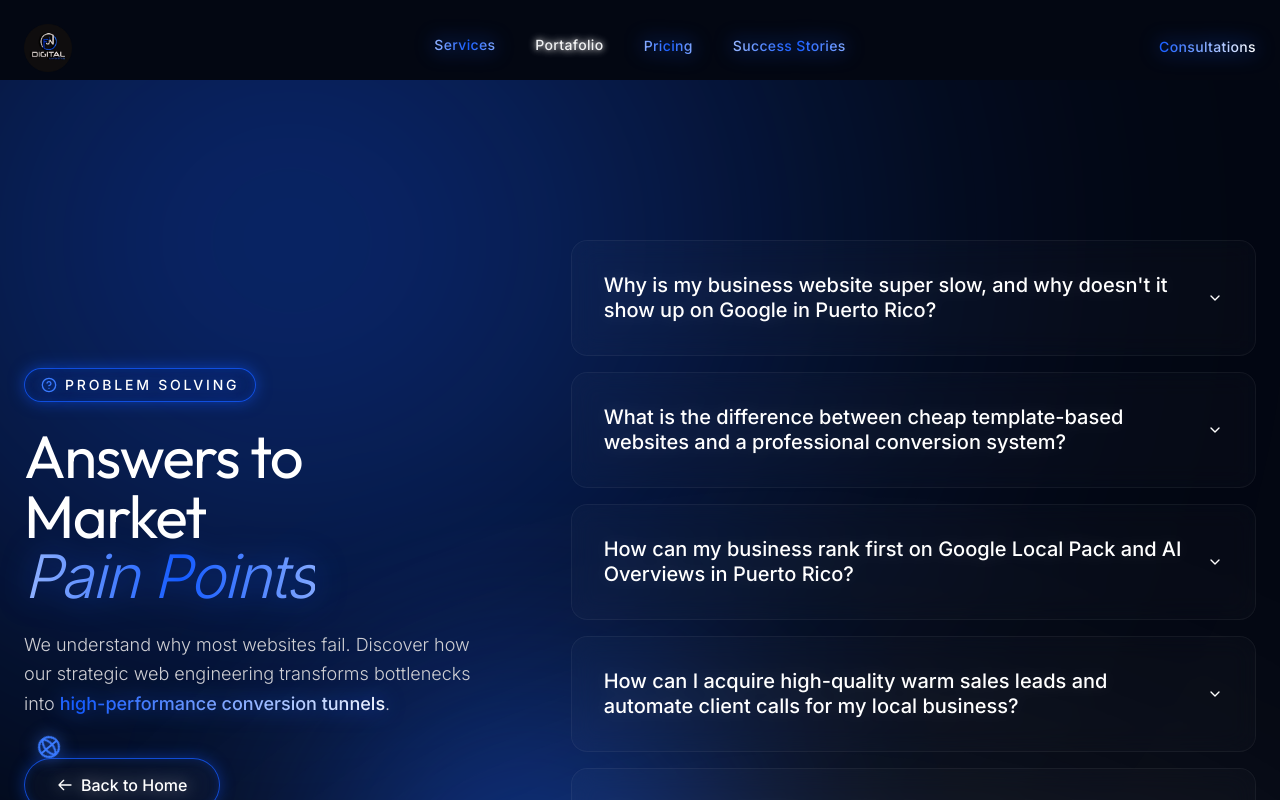
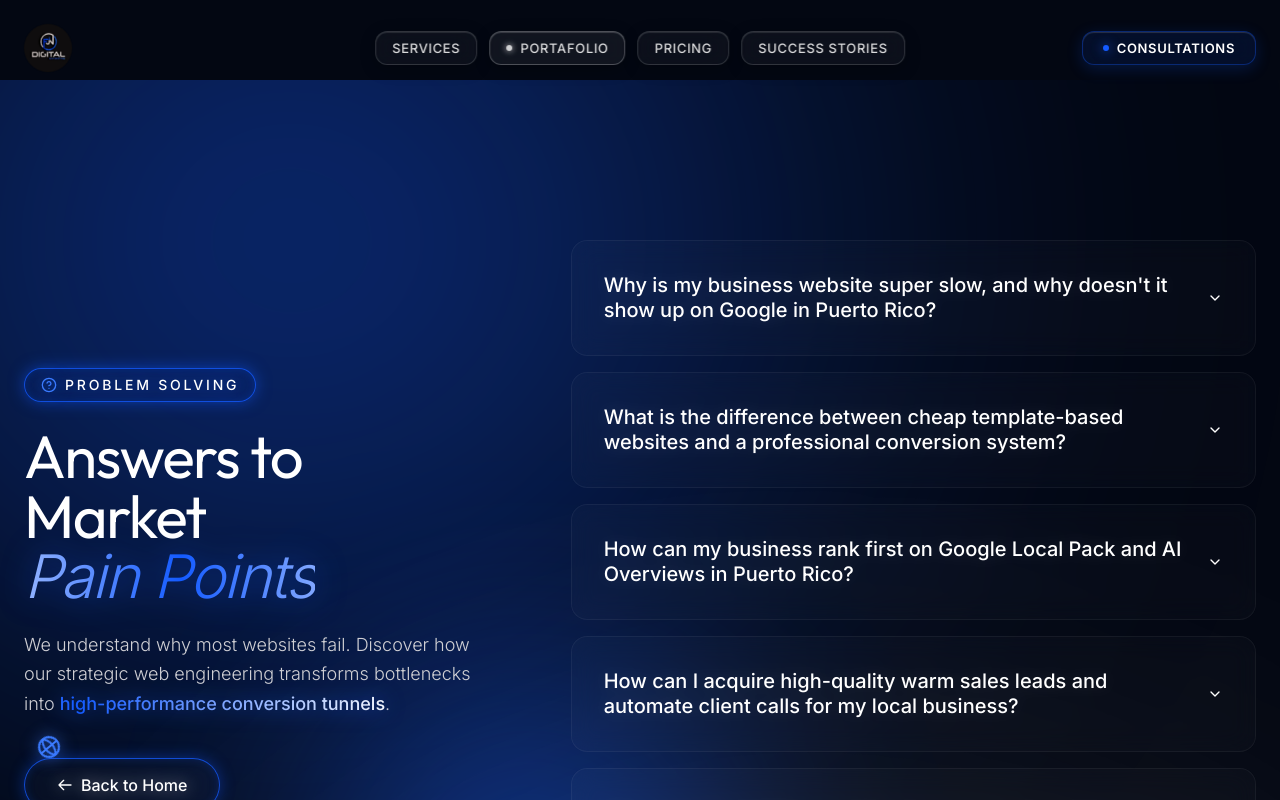
Before and after one commit to javierpr77-dotcom/FJN-website-repo, a React (Vite) app: page /faq in a window 1280 px wide. Shown: the top 800 px of the page. Built offline with nearby package versions, Linux system fonts and the light colour scheme.

Commit message:
refactor: optimize SEO and clean up UI components
- Add canonical and geographic meta tags for improved SEO
- Remove decorative badge from HeroSection
- Streamline Navbar styling and animation
- Fix minor typo in translation keys

```diff
--- a/src/components/Navbar.tsx
+++ b/src/components/Navbar.tsx
@@ -162,101 +162,65 @@ const Navbar = () => {
           />
         </div>
 
-        {/* Desktop Menu - Centered (Those Four Links) */}
-        <div className="hidden md:flex items-center gap-10 absolute left-1/2 -translate-x-1/2 z-10">
+        {/* Desktop Menu - Centered (Servicios, Portafolio, Planes, Casos de éxito) */}
+        <div className="hidden md:flex items-center gap-2.5 lg:gap-3 absolute left-1/2 -translate-x-1/2 z-10">
           <AnimatePresence>
             {showNavItems && menuItems.filter(item => item.key !== "consultas").map((item, index) => (
               <motion.button
                 key={item.key}
-                initial={{ opacity: 0, x: 20, y: 0 }}
-                animate={item.key === "portfolio" ? {
-                  opacity: [0.95, 1, 0.95],
-                  x: 0,
-                  y: [0, -3.5, 0],
-                  scale: [1, 1.05, 1],
-                  filter: [
-                    "drop-shadow(0 0 4px rgba(255,255,255,0.7)) drop-shadow(0 0 2px rgba(255,255,255,0.5))",
-                    "drop-shadow(0 0 18px rgba(255,255,255,1)) drop-shadow(0 0 8px rgba(255,255,255,0.9)) drop-shadow(0 0 2px rgba(255,255,255,0.8))",
-                    "drop-shadow(0 0 4px rgba(255,255,255,0.7)) drop-shadow(0 0 2px rgba(255,255,255,0.5))"
-                  ],
-                  backgroundPosition: ["0% 50%", "200% 50%"],
-                  transition: {
-                    scale: { repeat: Infinity, duration: 2, ease: "easeInOut" },
-                    filter: { repeat: Infinity, duration: 2, ease: "easeInOut" },
-                    opacity: { repeat: Infinity, duration: 2, ease: "easeInOut" },
-                    x: { duration: 0.4, delay: index * 0.1, ease: "easeOut" },
-                    y: { repeat: Infinity, duration: 4, ease: "easeInOut", delay: index * 0.3 },
-                    backgroundPosition: { duration: 8, repeat: Infinity, ease: "linear" }
-                  }
-                } : {
+                initial={{ opacity: 0, y: -10 }}
+                animate={{
                   opacity: 1,
-                  x: 0,
-                  y: [0, -3.5, 0],
-                  backgroundPosition: ["0% 50%", "200% 50%"],
-                  transition: {
-                    opacity: { duration: 0.4, delay: index * 0.1, ease: "easeOut" },
-                    x: { duration: 0.4, delay: index * 0.1, ease: "easeOut" },
-                    y: { repeat: Infinity, duration: 4, ease: "easeInOut", delay: index * 0.3 },
-                    backgroundPosition: { duration: 8, repeat: Infinity, ease: "linear" }
-                  }
+                  y: 0,
+                  transition: { duration: 0.35, delay: index * 0.08, ease: "easeOut" }
                 }}
                 exit={{
                   opacity: 0,
-                  x: -15,
-                  transition: {
-                    duration: 0.3,
-                    delay: index * 0.08,
-                    ease: "easeIn"
-                  }
+                  y: -8,
+                  transition: { duration: 0.2, delay: index * 0.05, ease: "easeIn" }
                 }}
                 onClick={() => handleNavigation(item.key)}
-                className="font-body text-sm tracking-wide font-medium hover:scale-105 inline-block cursor-pointer transition-all duration-300"
-                style={{
-                  backgroundImage: item.key === "portfolio"
-                    ? "linear-gradient(90deg, #FFFFFF, #F8FAFC, #FFFFFF)"
-                    : "linear-gradient(90deg, #145BFF, #FFFFFF, #145BFF)",
-                  backgroundSize: "200% auto",
-                  WebkitBackgroundClip: "text",
-                  WebkitTextFillColor: "transparent",
-                  filter: item.key === "portfolio"
-                    ? "drop-shadow(0 0 4px rgba(255,255,255,0.7)) drop-shadow(0 0 2px rgba(255,255,255,0.5))"
-                    : "drop-shadow(0 0 10px rgba(20,91,255,0.8))"
-                }}
+                className={`group relative px-3.5 py-1.5 lg:px-4 lg:py-2 rounded-xl border backdrop-blur-md transition-all duration-300 cursor-pointer overflow-hidden flex items-center justify-center ${
+                  item.key === "portfolio"
+                    ? "border-white/25 bg-white/[0.06] hover:bg-white/[0.12] hover:border-white/40 shadow-[0_4px_16px_rgba(0,0,0,0.3),inset_0_1px_1px_rgba(255,255,255,0.18)] hover:shadow-[0_0_22px_rgba(255,255,255,0.25)]"
+                    : "border-white/15 bg-white/[0.04] hover:bg-white/[0.09] hover:border-white/30 shadow-[0_4px_16px_rgba(0,0,0,0.25),inset_0_1px_1px_rgba(255,255,255,0.12)] hover:shadow-[0_0_20px_rgba(20,91,255,0.25)]"
+                } active:scale-95`}
               >
+                {/* Subtle sheen highlight on hover */}
+                <div className="absolute inset-0 bg-gradient-to-r from-transparent via-white/[0.07] to-transparent -translate-x-full group-hover:translate-x-full transition-transform duration-700 ease-out pointer-events-none" />
+
+                {item.key === "portfolio" && (
+                  <span className="w-1.5 h-1.5 rounded-full bg-white/80 mr-2 animate-pulse shadow-[0_0_6px_rgba(255,255,255,0.8)]" />
+                )}
+
+                <span className="relative z-10 font-body text-xs lg:text-[13px] tracking-wider uppercase font-medium text-white/85 group-hover:text-white transition-colors duration-300 whitespace-nowrap">
                   {item.label}
+                </span>
               </motion.button>
             ))}
           </AnimatePresence>
         </div>
 
-        {/* Desktop CTA (Far Right Corner - Consultation Button) */}
+        {/* Desktop CTA (Far Right Corner - Consultas Tag) */}
         <div className="hidden md:flex items-center gap-5 relative z-10 ml-auto">
           <AnimatePresence>
             {showNavItems && (
               <motion.button
-                initial={{ opacity: 0, x: 10, y: 0 }}
+                initial={{ opacity: 0, x: 10 }}
                 animate={{
                   opacity: 1,
                   x: 0,
-                  y: [0, -3.5, 0]
+                  transition: { duration: 0.4, delay: 0.3 }
                 }}
-                exit={{ opacity: 0, x: 10 }}
-                transition={{
-                  opacity: { duration: 0.4 },
-                  x: { duration: 0.4 },
-                  y: { repeat: Infinity, duration: 4, ease: "easeInOut", delay: 1.2 }
-                }}
+                exit={{ opacity: 0, x: 10, transition: { duration: 0.2 } }}
                 onClick={() => handleNavigation("consultas")}
-                className="font-body text-sm tracking-wide font-medium hover:scale-105 inline-block cursor-pointer transition-all duration-300"
-                style={{
-                  backgroundImage: "linear-gradient(90deg, #145BFF, #FFFFFF, #145BFF)",
-                  backgroundSize: "200% auto",
-                  WebkitBackgroundClip: "text",
-                  WebkitTextFillColor: "transparent",
-                  filter: "drop-shadow(0 0 10px rgba(20,91,255,0.8))"
-                }}
+                className="group relative px-4 py-1.5 lg:px-5 lg:py-2 rounded-xl border border-[#145BFF]/35 bg-[#145BFF]/10 hover:bg-[#145BFF]/20 backdrop-blur-md shadow-[0_4px_16px_rgba(20,91,255,0.2),inset_0_1px_1px_rgba(255,255,255,0.15)] hover:shadow-[0_0_24px_rgba(20,91,255,0.45),inset_0_1px_1px_rgba(255,255,255,0.25)] hover:border-[#145BFF]/60 active:scale-95 transition-all duration-300 cursor-pointer overflow-hidden flex items-center justify-center gap-2"
               >
+                <div className="absolute inset-0 bg-gradient-to-r from-transparent via-[#145BFF]/15 to-transparent -translate-x-full group-hover:translate-x-full transition-transform duration-700 ease-out pointer-events-none" />
+                <span className="w-1.5 h-1.5 rounded-full bg-[#145BFF] animate-pulse drop-shadow-[0_0_6px_#145BFF]" />
+                <span className="relative z-10 font-body text-xs lg:text-[13px] tracking-wider uppercase font-semibold text-white group-hover:text-white transition-colors duration-300 whitespace-nowrap">
                   {language === 'es' ? 'Consultas' : 'Consultations'}
+                </span>
               </motion.button>
             )}
           </AnimatePresence>
@@ -293,59 +257,36 @@ const Navbar = () => {
             transition={{ duration: 0.6, ease: [0.22, 1, 0.36, 1] }}
             className="md:hidden absolute top-full left-0 right-0 bg-[#050507]/95 backdrop-blur-2xl border-b border-white/15 overflow-hidden shadow-2xl"
           >
-            <div className="flex flex-col px-6 py-6 border-t border-white/5">
+            <div className="flex flex-col gap-2.5 px-6 py-6 border-t border-white/10">
               {menuItems.map((item, index) => (
-                <div key={item.key} className={index !== menuItems.length - 1 ? 'border-b border-white/10' : ''}>
                 <motion.button
-                    initial={{ opacity: 0, x: -20, filter: "blur(4px)" }}
-                    animate={{ opacity: 1, x: 0, filter: "blur(0px)" }}
-                    exit={{ opacity: 0, x: -10, filter: "blur(2px)", transition: { duration: 0.2, delay: 0 } }}
+                  key={item.key}
+                  initial={{ opacity: 0, x: -15 }}
+                  animate={{ opacity: 1, x: 0 }}
+                  exit={{ opacity: 0, x: -10 }}
                   transition={{
-                      duration: 0.8,
-                      delay: 0.2 + (index * 0.1),
-                      ease: [0.22, 1, 0.36, 1]
+                    duration: 0.35,
+                    delay: 0.1 + (index * 0.06),
+                    ease: "easeOut"
                   }}
                   onClick={() => handleNavigation(item.key)}
-                    className="w-full text-left font-body text-lg py-4 font-medium transition-all duration-300"
-                    style={{
-                      backgroundImage: item.key === "portfolio"
-                        ? "linear-gradient(90deg, #FFFFFF, #F8FAFC, #FFFFFF)"
-                        : "linear-gradient(90deg, #145BFF, #FFFFFF, #145BFF)",
-                      backgroundSize: "200% auto",
-                      WebkitBackgroundClip: "text",
-                      WebkitTextFillColor: "transparent",
-                    }}
+                  className={`w-full px-4 py-3 rounded-xl border backdrop-blur-md flex items-center justify-between text-left transition-all duration-300 ${
+                    item.key === "consultas"
+                      ? "border-[#145BFF]/40 bg-[#145BFF]/15 text-white shadow-[0_4px_16px_rgba(20,91,255,0.2)]"
+                      : "border-white/15 bg-white/[0.04] active:bg-white/[0.1] text-white/90 shadow-[0_4px_16px_rgba(0,0,0,0.2),inset_0_1px_1px_rgba(255,255,255,0.1)]"
+                  }`}
                 >
-                    <motion.span
-                      animate={item.key === "portfolio" ? {
-                        backgroundPosition: ["0% 50%", "200% 50%"],
-                        scale: [1, 1.02, 1],
-                      } : {
-                        backgroundPosition: ["0% 50%", "200% 50%"],
-                      }}
-                      transition={item.key === "portfolio" ? {
-                        scale: { repeat: Infinity, duration: 2, ease: "easeInOut" },
-                        backgroundPosition: { duration: 8, repeat: Infinity, ease: "linear" }
-                      } : {
-                        duration: 8,
-                        repeat: Infinity,
-                        ease: "linear"
-                      }}
-                      className="w-full inline-block"
-                      style={{
-                        backgroundImage: "inherit",
-                        backgroundSize: "inherit",
-                        WebkitBackgroundClip: "text",
-                        WebkitTextFillColor: "transparent",
-                        filter: item.key === 'portfolio'
-                          ? "drop-shadow(0 0 16px rgba(255,255,255,1)) drop-shadow(0 0 4px rgba(255,255,255,0.8))"
-                          : "drop-shadow(0 0 8px rgba(20,91,255,0.6))"
-                      }}
-                    >
+                  <span className="font-body text-sm tracking-wider uppercase font-medium flex items-center gap-2">
+                    {item.key === "consultas" && (
+                      <span className="w-2 h-2 rounded-full bg-[#145BFF] animate-pulse drop-shadow-[0_0_6px_#145BFF]" />
+                    )}
+                    {item.key === "portfolio" && (
+                      <span className="w-1.5 h-1.5 rounded-full bg-white/80 animate-pulse" />
+                    )}
                     {item.label}
-                    </motion.span>
+                  </span>
+                  <span className="text-white/40 text-xs font-mono">→</span>
                 </motion.button>
-                </div>
               ))}
             </div>
           </motion.div>
--- a/src/translations.ts
+++ b/src/translations.ts
@@ -4,7 +4,7 @@ export const translations: Record<string, Record<Language, string>> = {
   // Navigation
   "nav.servicios": { es: "Servicios", en: "Services" },
   "nav.planes": { es: "Planes", en: "Pricing" },
-  "nav.resenas": { es: "Casos de éxitos", en: "Success Stories" },
+  "nav.resenas": { es: "Casos de éxito", en: "Success Stories" },
   "nav.consultas": { es: "Consultas", en: "Consultations" },
   "nav.contacto": { es: "Contacto", en: "Contact" },
 
```
Also changed, not shown: index.html (+11 -0 lines), src/components/HeroSection.tsx (+0 -29 lines). Lines whose indentation alone changed are shown as unchanged.
